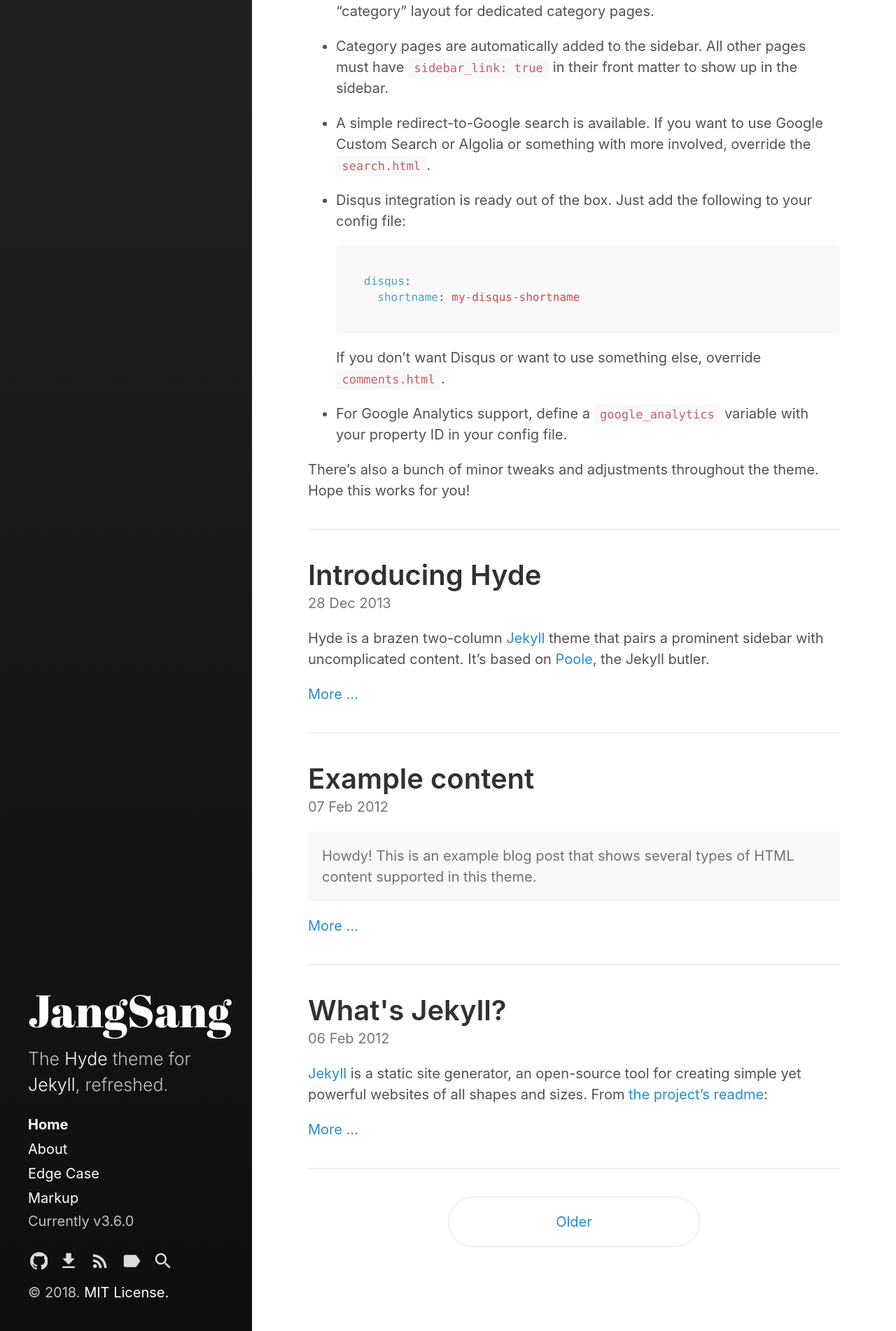
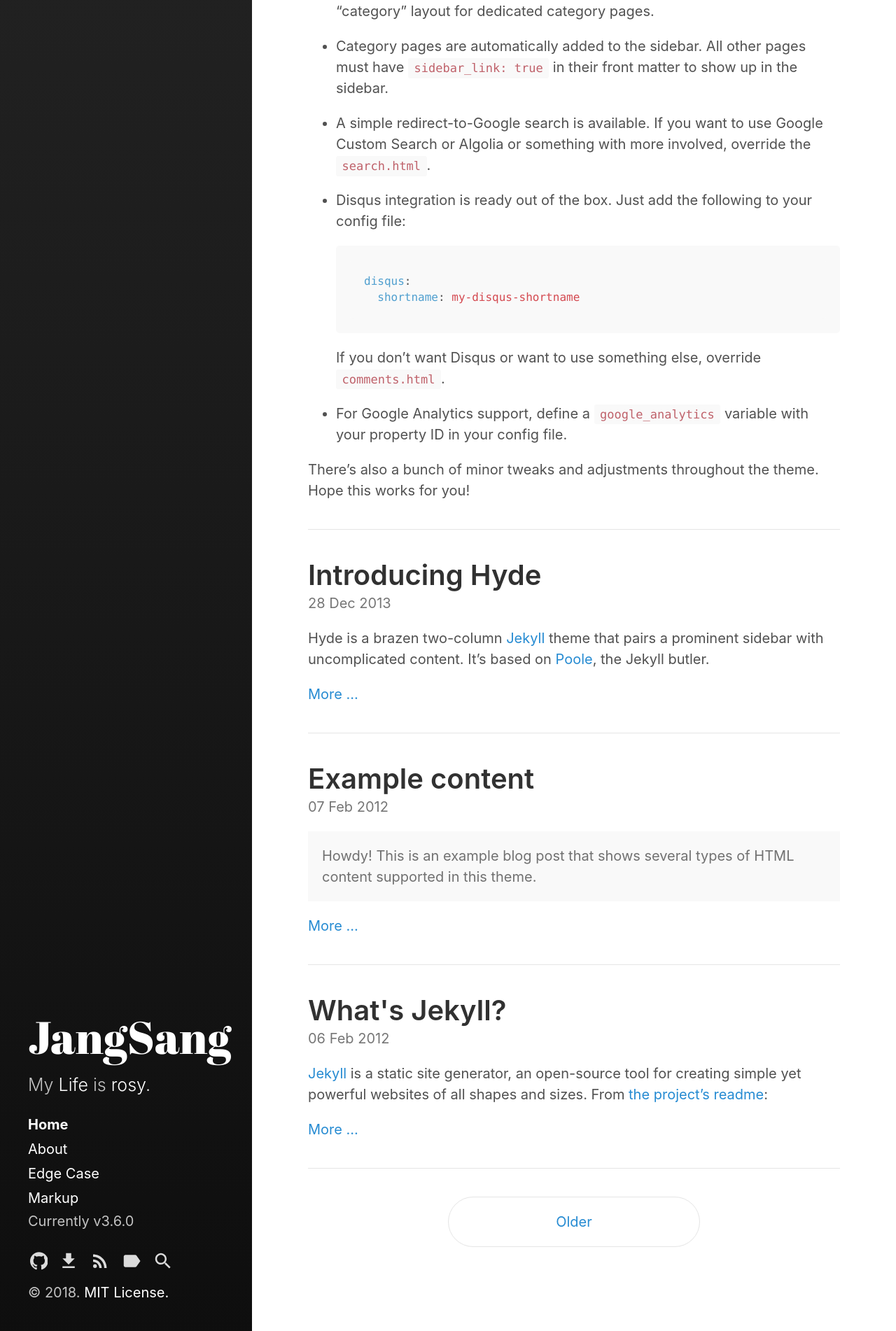
Before and after one commit to jangsang/jangsang.github.io, a Jekyll site: the page built from index.html, in a window 1280 px wide. Shown: the part 1712-3614 px from the top of the page at 70% size. Built offline with Jekyll 4.4.1, drawn with Linux system fonts in a browser that asks for light colours; the list of posts is cut into pages by our own code.

Commit message:
20180515 Update Style Config

```diff
--- a/_config.yml
+++ b/_config.yml
@@ -5,8 +5,8 @@ highlighter:      rouge
 # Setup
 title:            JangSang
 tagline:          'My life is rosy'
-description:      'The <a href="http://hyde.getpoole.com" target="_blank">Hyde</a> theme for <a href="http://jekyllrb.com" target="_blank">Jekyll</a>, refreshed.'
-url:              https://fongandrew.github.io/hydeout
+description:      'My <a href="http://weibo.com/u/2998212693" target="_blank">Life</a> is <a href="http://www.loonatheworld.com" target="_blank">rosy.'
+url:              #https://fongandrew.github.io/hydeout
 baseurl:          # the optional subpath of your site, e.g. "/blog"
                   # NB: This applies to all pages in your Jekyll site.
                   # If you want to move just the blog index pages but keep
```
